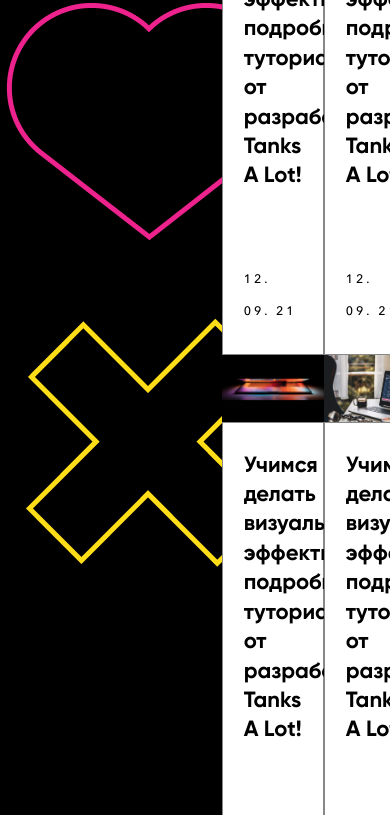
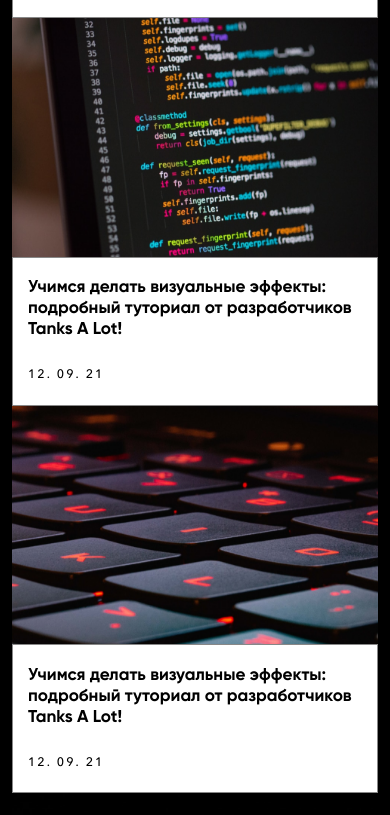
Before and after one commit to vaq1a/gamedev, a website: page src/news.html in a window 390 px wide. Shown: the part 1185-2000 px from the top of the page. Drawn offline with Linux system fonts and the light colour scheme; files whose address does not match are found by name.

Commit message:
news mobile version

```diff
--- a/src/news.html
+++ b/src/news.html
@@ -120,9 +120,9 @@
                 <img src="./img/news/news-preview.png" alt="preview">
               </div>
               <div class="new-preview__content">
-                <div class="new-preview__content-title">
+                <a href="#" class="new-preview__content-link">
                   Учимся делать визуальные эффекты: подробный туториал от разработчиков Tanks A Lot!
-                </div>
+                </a>
                 <div class="new-preview__content-date">
                   12. 09. 21
                 </div>
@@ -135,9 +135,9 @@
                 <img src="./img/news/news-preview1.png" alt="preview">
               </div>
               <div class="new-preview__content">
-                <div class="new-preview__content-title">
+                <a href="#" class="new-preview__content-link">
                   Учимся делать визуальные эффекты: подробный туториал от разработчиков Tanks A Lot!
-                </div>
+                </a>
                 <div class="new-preview__content-date">
                   12. 09. 21
                 </div>
@@ -150,9 +150,9 @@
                 <img src="./img/news/news-preview2.png" alt="preview">
               </div>
               <div class="new-preview__content">
-                <div class="new-preview__content-title">
+                <a href="#" class="new-preview__content-link">
                   Учимся делать визуальные эффекты: подробный туториал от разработчиков Tanks A Lot!
-                </div>
+                </a>
                 <div class="new-preview__content-date">
                   12. 09. 21
                 </div>
@@ -165,9 +165,9 @@
                 <img src="./img/news/news-preview3.png" alt="preview">
               </div>
               <div class="new-preview__content">
-                <div class="new-preview__content-title">
+                <a href="#" class="new-preview__content-link">
                   Учимся делать визуальные эффекты: подробный туториал от разработчиков Tanks A Lot!
-                </div>
+                </a>
                 <div class="new-preview__content-date">
                   12. 09. 21
                 </div>
@@ -180,9 +180,9 @@
                 <img src="./img/news/news-preview.png" alt="preview">
               </div>
               <div class="new-preview__content">
-                <div class="new-preview__content-title">
+                <a href="#" class="new-preview__content-link">
                   Учимся делать визуальные эффекты: подробный туториал от разработчиков Tanks A Lot!
-                </div>
+                </a>
                 <div class="new-preview__content-date">
                   12. 09. 21
                 </div>
@@ -195,9 +195,9 @@
                 <img src="./img/news/news-preview1.png" alt="preview">
               </div>
               <div class="new-preview__content">
-                <div class="new-preview__content-title">
+                <a href="#" class="new-preview__content-link">
                   Учимся делать визуальные эффекты: подробный туториал от разработчиков Tanks A Lot!
-                </div>
+                </a>
                 <div class="new-preview__content-date">
                   12. 09. 21
                 </div>
--- a/src/sass/base/_layout.scss
+++ b/src/sass/base/_layout.scss
@@ -78,6 +78,24 @@ body {
     padding: {
       left: $intend;
       right: $intend;
+    }
+  }
+}
+
+// Отступы по бокам основных элементов на странице 100% мобильная версия
+.layout-page-spaces-mobile-full {
+  $intend: nth($layout-page-space, 2);
+
+  padding: {
+    left: $intend;
+    right: $intend;
+  }
+
+  // ------ tab -----------------------------------------
+  @include media('<tab') {
+    padding: {
+      left: 0;
+      right: 0;
     }
   }
 }
--- a/src/sass/components/_components.scss
+++ b/src/sass/components/_components.scss
@@ -4107,6 +4107,12 @@ input[type='file'] {
     color: #F2F2F2;
     position: relative;
     z-index: 9;
+
+    @include media("<tab") {
+      font-size: 7.3rem;
+      line-height: 7.5rem;
+      margin-bottom: 4rem;
+    }
   }
 
   .c-page-main-simple-header__subtitle {
@@ -4117,6 +4123,11 @@ input[type='file'] {
     text-transform: uppercase;
     color: #000;
     text-align: right;
+
+    @include media("<tab") {
+      font-size: 9.4rem;
+      line-height: 6.4rem;
+    }
   }
 }
 
@@ -4124,6 +4135,10 @@ input[type='file'] {
   position: relative;
   height: 0;
   padding-bottom: 51.34%;
+
+  @include media("<tab") {
+    padding-bottom: 90.313%;
+  }
 
   .c-page-main-full-header__bg-image {
     position: absolute;
@@ -4142,12 +4157,22 @@ input[type='file'] {
     left: 50%;
     transform: translateX(-50%);
 
+    @include media("<tab") {
+      bottom: 1.9rem;
+    }
+
     .c-page-main-full-header__title {
       @include font-bold;
       font-size: 3.6rem;
       line-height: 4rem;
       color: #FFFFFF;
       text-align: right;
+
+      @include media("<tab") {
+        font-size: 2rem;
+        line-height: 2.4rem;
+        margin: 0 2rem;
+      }
     }
   }
 }
@@ -4166,6 +4191,10 @@ input[type='file'] {
     bottom: 0;
     left: -2%;
     z-index: -1;
+
+    @include media("<tab") {
+      content: "";
+    }
   }
 }
 
@@ -4177,10 +4206,18 @@ input[type='file'] {
     &:first-child {
       margin-top: 4rem;
       margin-left: 5.4rem;
+
+      @include media("<tab") {
+        display: none;
+      }
     }
 
     &:not(:last-child) {
       margin-right: 9.3rem;
+
+      @include media("<tab") {
+        margin-right: 0;
+      }
     }
   }
 }
@@ -4192,6 +4229,10 @@ input[type='file'] {
   .news-list-grid__item {
     max-width: 50%;
     width: 100%;
+
+    @include media("<tab") {
+      max-width: 100%;
+    }
   }
 }
 
@@ -4200,6 +4241,10 @@ input[type='file'] {
   display: flex;
   justify-content: space-between;
   padding: 3rem 0;
+
+  @include media("<tab") {
+    flex-wrap: wrap;
+  }
 
   .footer__highcore {
     @include font-alt-normal;
@@ -4209,6 +4254,11 @@ input[type='file'] {
     color: rgba(255, 255, 255, 0.312773);
     text-decoration: none;
     text-transform: uppercase;
+
+    @include media("<tab") {
+      margin-right: 1.4rem;
+      margin-bottom: 0.9rem;
+    }
   }
 
   .footer__link {
@@ -4220,6 +4270,14 @@ input[type='file'] {
     text-decoration: none;
     text-transform: uppercase;
     cursor: pointer;
+
+    &:last-child {
+      @include media("<tab") {
+        order: 2;
+        margin-right: 1.4rem;
+        margin-bottom: 0.9rem;
+      }
+    }
   }
 }
 
@@ -4272,7 +4330,11 @@ input[type='file'] {
     padding: 2.2rem 1.7rem;
     border: 1px solid #888888;
 
-    .new-preview__content-title {
+    @include media("<tab") {
+      padding: 1.6rem 1.2rem;
+    }
+
+    .new-preview__content-link {
       flex-grow: 1;
       @include font-gilroy-bold;
       font-weight: bold;
@@ -4280,6 +4342,12 @@ input[type='file'] {
       line-height: 2.4rem;
       margin-bottom: 6rem;
       color: #000;
+
+      @include media("<tab") {
+        font-size: 1.4rem;
+        line-height: 1.7rem;
+        margin-bottom: 1.9rem;
+      }
     }
 
     .new-preview__content-date {
@@ -4287,6 +4355,12 @@ input[type='file'] {
       line-height: 2.6rem;
       letter-spacing: 3px;
       color: #000000;
+
+      @include media("<tab") {
+        font-size: 1rem;
+        line-height: 1.8rem;
+        letter-spacing: 2.1px;
+      }
     }
   }
 }
@@ -4296,6 +4370,11 @@ input[type='file'] {
   display: flex;
   background-color: #fff;
   padding: 4rem 1.5rem 4rem 9.3rem;
+
+  @include media("<tab") {
+    flex-wrap: wrap;
+    padding: 4rem 2rem;
+  }
 
   .news-card__date {
     @include font-norm-reg;
@@ -4303,6 +4382,13 @@ input[type='file'] {
     line-height: 2.5rem;
     color: #000000;
     margin-right: 4.8rem;
+
+    @include media("<tab") {
+      font-size: 1.2rem;
+      line-height: 2.5rem;
+      margin-right: 0;
+      margin-bottom: 1.5rem;
+    }
   }
 
   .news-card__content {
@@ -4312,6 +4398,12 @@ input[type='file'] {
       line-height: 2.5rem;
       color: #8C8C8C;
       margin-bottom: 2.6rem;
+
+      @include media("<tab") {
+        font-size: 1.4rem;
+        line-height: 2.2rem;
+        margin-bottom: 2rem;
+      }
     }
 
     a {
@@ -4322,12 +4414,20 @@ input[type='file'] {
       line-height: 2.6rem;
       text-decoration: underline;
       margin-bottom: 2.6rem;
+
+      @include media("<tab") {
+        margin-bottom: 4rem;
+      }
     }
 
     img {
       width: 100%;
       height: auto;
       margin-bottom: 2.6rem;
-    }
-  }
-}
+
+      @include media("<tab") {
+        margin-bottom: 2rem;
+      }
+    }
+  }
+}
```
Also changed, not shown: src/__news.html (+12 -12 lines), src/__news_item.html (+1 -1 lines), src/news_item.html (+1 -1 lines), src/css/main.css, 1 other file.
